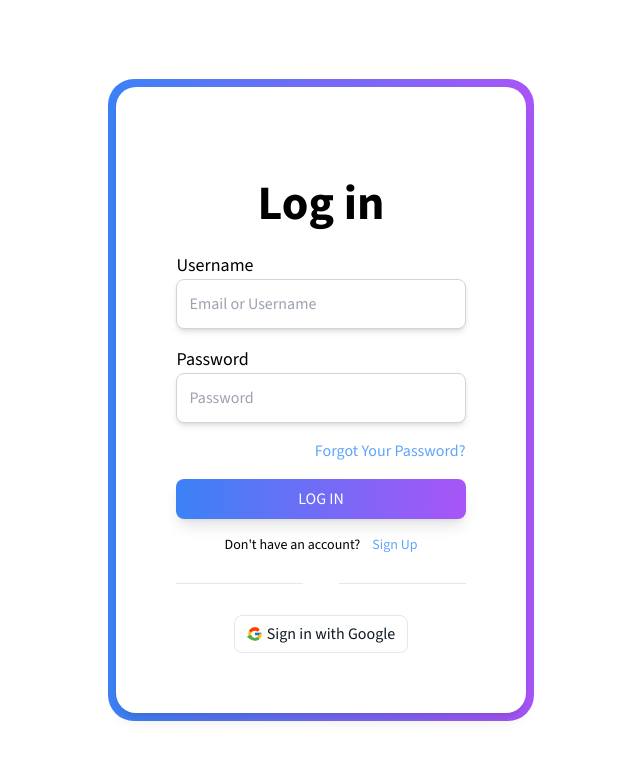
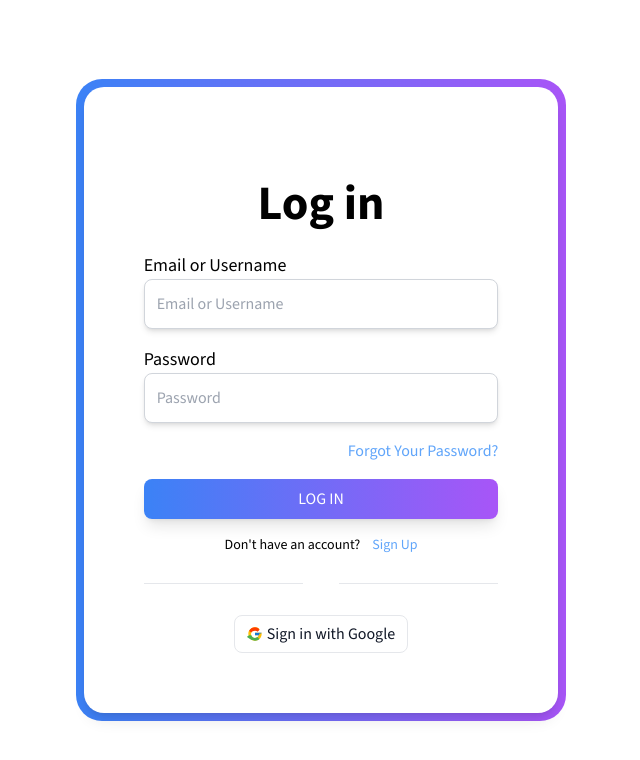
Before and after one commit to Unease08/BuGhar_Frontend, a React (Vite) app: page /login in a window 1280 px wide. Shown: the top 760 px of the page, without its empty margins (319-959 px from the left). Built offline with nearby package versions, Linux system fonts and the light colour scheme.

Commit message:
refact : login toas message

```diff
--- a/src/user/components/login/Login.jsx
+++ b/src/user/components/login/Login.jsx
@@ -42,8 +42,8 @@ const Login = () => {
       navigate("/home");
     } catch (error) {
       console.error("Login error:", error);
-      setErrors({ apiError: "Invalid email or password" });
-      toast.error("Login Failed: Invalid email or password");
+      // setErrors({ apiError: "Invalid email or password" });
+      toast.error("Login Failed: Invalid Credentials");
     }
     setSubmitting(false);
   };
@@ -72,7 +72,7 @@ const Login = () => {
                         htmlFor="identifier"
                         className="mb-2 dark:text-gray-400 text-lg"
                       >
-                        Username
+                       Email or Username
                       </label>
                       <Field
                         id="identifier"
```
